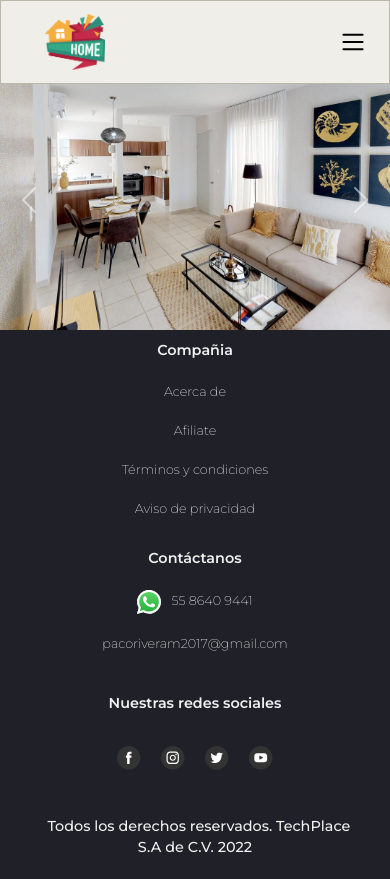
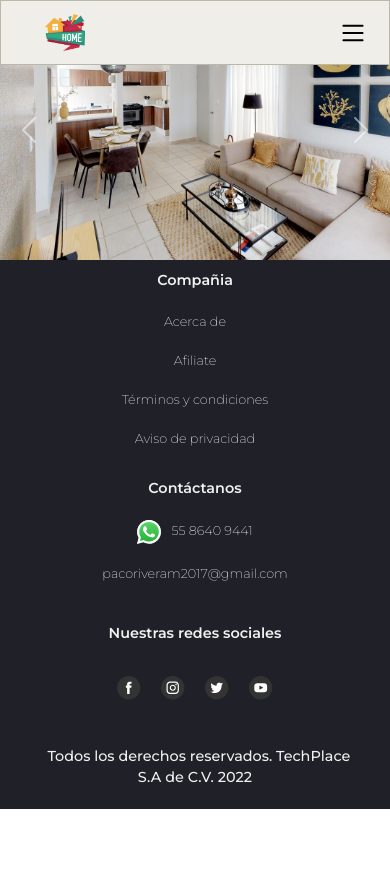
Before and after one commit to franciscojoseriveramundo/bienes-raice-react, a React (Create React App) app: page / in a window 390 px wide. After the commit the page ends 844 px from the top, so only its background shows below. Built offline with nearby package versions, Linux system fonts and the light colour scheme.

Commit message:
Se quita la barra lateral de la sección de departamentos

```diff
--- a/src/components/Header.js
+++ b/src/components/Header.js
@@ -10,7 +10,7 @@ const Header = () =>{
                 <ul className="navbar navbar-expand-lg fixed-top">
                     <div className="container-fluid">
                         <Link to="/" className="navbar-brand">
-                            <img src={logo} width="60" alt="Página principal"></img>
+                            <img src={logo} width="40" alt="Página principal"></img>
                         </Link>
 
                         <button className="navbar-toggler" type="button" data-bs-toggle="collapse" data-bs-target="#navbar-site" aria-controls="navbar-site" aria-expanded="false" aria-label="Toggle navigation">
--- a/src/css/index.css
+++ b/src/css/index.css
@@ -1,7 +1,12 @@
 @import url("https://fonts.googleapis.com/css2?family=Montserrat:ital,wght@0,100;0,200;0,300;0,400;0,500;0,600;1,100&display=swap");
+.departments-carousel-section {
+  margin: 0;
+  padding-right: 0;
+  overflow-x: hidden;
+}
 .departments-carousel-section > .row > .col-departments > .carousel {
   width: 100%;
-  margin-top: 75px;
+  margin-top: 0;
 }
 .departments-carousel-section > .row > .col-departments > .carousel > .carousel-inner > .carousel-item > img {
   object-fit: cover;
@@ -54,9 +59,14 @@
 }
 
 @media (max-width: 990px) {
+  .departments-carousel-section {
+    margin: 0;
+    padding-right: 0;
+    overflow-x: hidden;
+  }
   .departments-carousel-section > .row > .col-departments > .carousel {
     width: 100%;
-    margin-top: 70px;
+    margin-top: 0;
   }
   .departments-carousel-section > .row > .col-departments > .carousel > .carousel-inner > .carousel-item > img {
     max-height: 400px;
--- a/src/scss/index.scss
+++ b/src/scss/index.scss
@@ -4,12 +4,15 @@
 
     // position: absolute;
     // top: 0;
+    margin: 0;
+    padding-right: 0;
+    overflow-x: hidden;
 
     & > .row{
         & > .col-departments{
            & > .carousel{
                 width: 100%;
-                margin-top: 75px;
+                margin-top: 0;
 
                 & > .carousel-inner{
                     // border-top-left-radius: 5px;
@@ -130,11 +133,15 @@
 
     .departments-carousel-section{
 
+        margin: 0;
+        padding-right: 0;
+        overflow-x: hidden;
+
         & > .row{
             & > .col-departments{
                & > .carousel{
                     width: 100%;
-                    margin-top: 70px;
+                    margin-top: 0;
 
                     & > .carousel-inner{
                         // border-top-left-radius: 5px;
```
Also changed, not shown: 1 other file (tests, documents, lock files or other folders).
